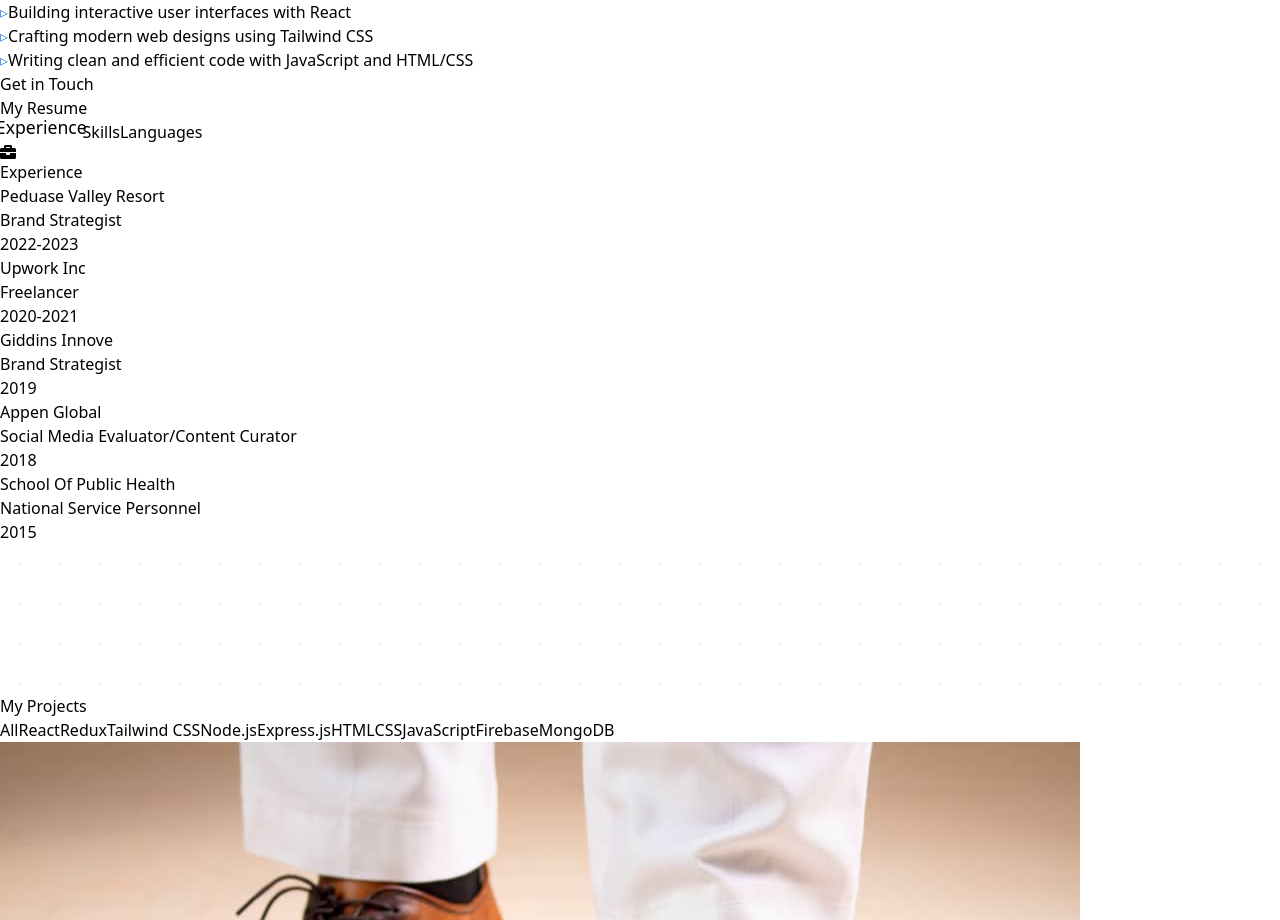
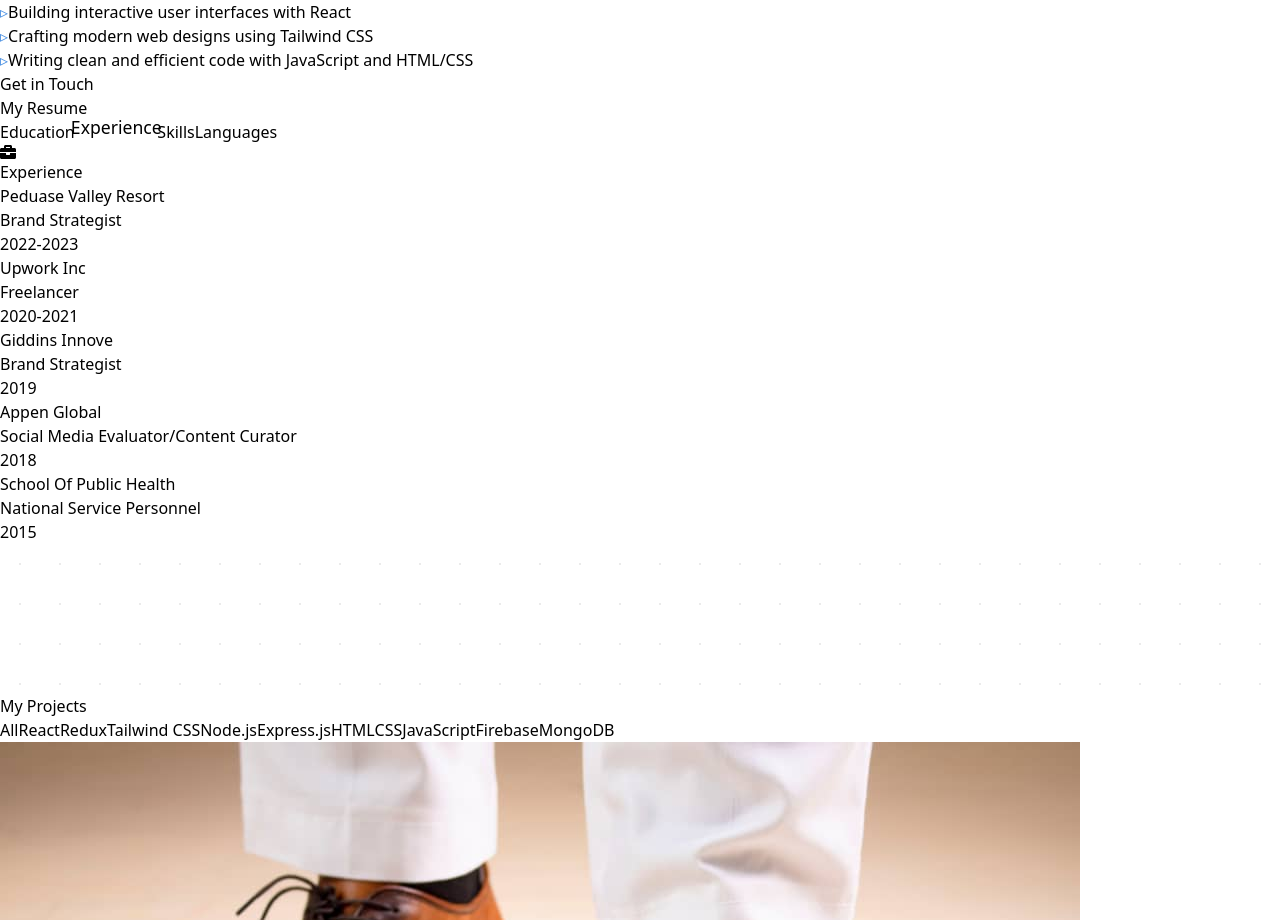
Before and after one commit to xeroxb4/Portfoloio-A, a React (Vite) app: page / in a window 1280 px wide. Shown: the part 3808-4728 px from the top of the page. Built offline with nearby package versions, Linux system fonts and the light colour scheme.

Commit message:
Changes made to education

```diff
--- a/src/components/Resume.jsx
+++ b/src/components/Resume.jsx
@@ -8,7 +8,8 @@ const skills = [
   { name: "HTML", level: 70 },
   { name: "CSS", level: 80 },
   { name: "Tailwind", level: 75 },
-  { name: "Git", level: 60 },
+  { name: "SEO", level: 60 },
+  { name: "SMM", level: 70 },
 ];
 
 const languages = [
@@ -97,7 +98,7 @@ const Resume = () => {
       </motion.h1>
 
       <div className="flex justify-center mb-8">
-        {["experience", "skills", "languages"].map((tab) => (
+        {["education", "experience", "skills", "languages"].map((tab) => (
           <motion.button
             key={tab}
             className={`mx-2 px-4 py-2 rounded-full ${
```
